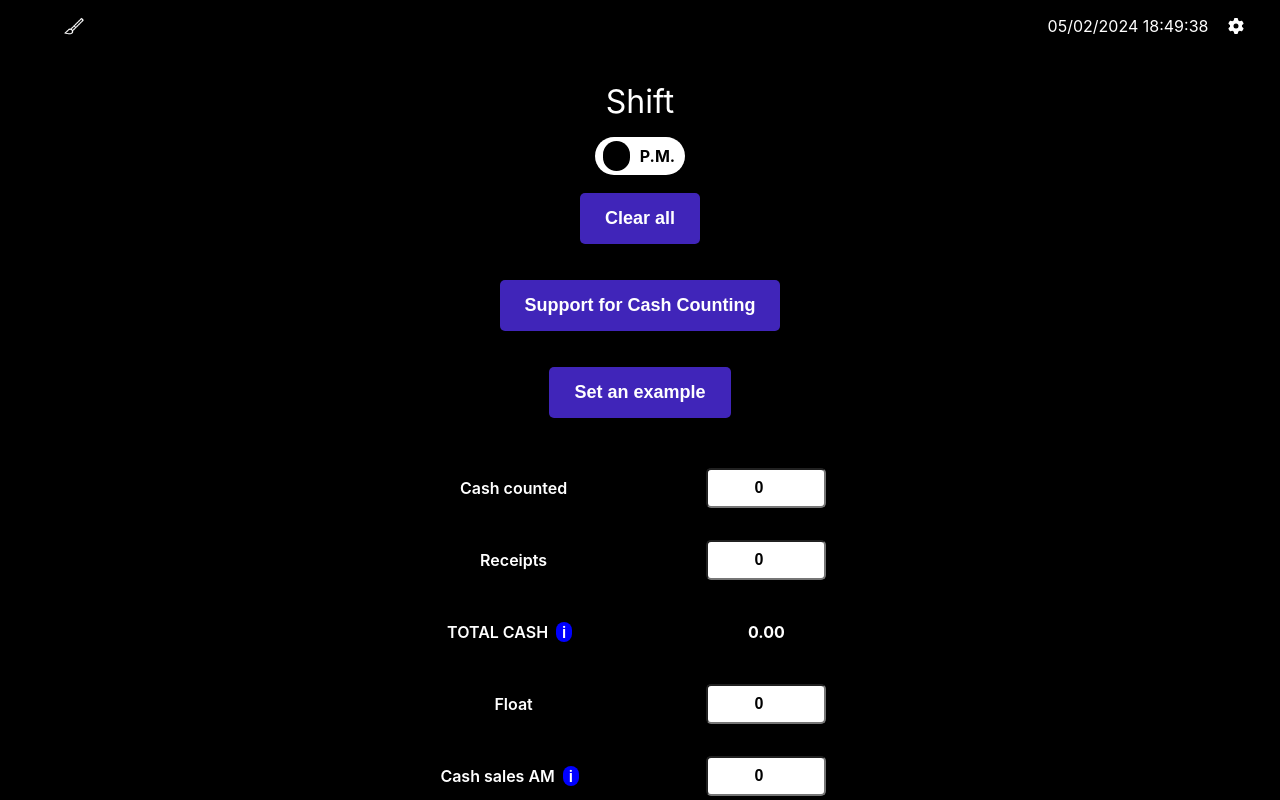
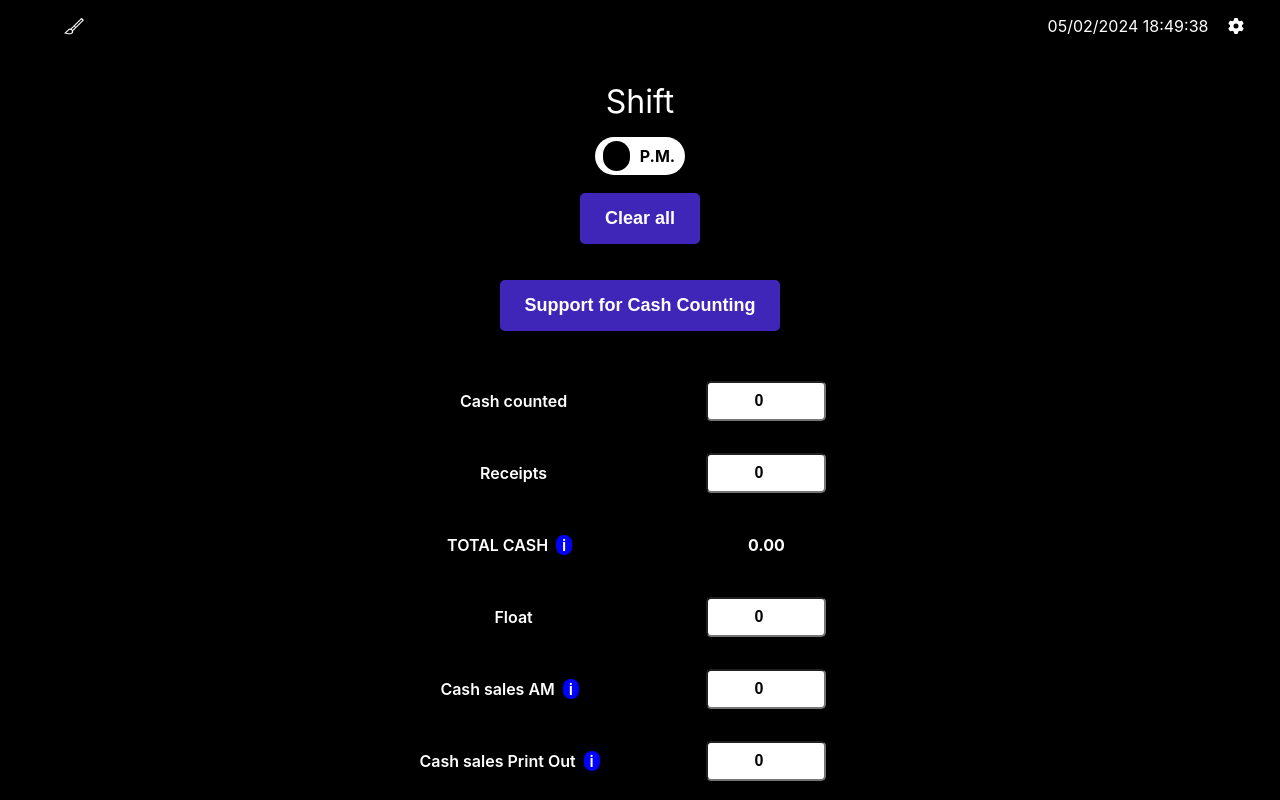
Before and after one commit to manuelcasanova/rmf, a React (Create React App) app in the folder client/: page /pm in a window 1280 px wide. Shown: the top 800 px of the page. Built offline with nearby package versions, Linux system fonts and the light colour scheme; no server answers.

Commit message:
Comment out test

```diff
--- a/client/src/Components/ClosingAM.jsx
+++ b/client/src/Components/ClosingAM.jsx
@@ -12,7 +12,7 @@ import DataComponent from './DataComponents/DataComponent';
 import Colors from './SubComponents/Colors';
 import Navbar from './SubComponents/Navbar';
 import SupportCashCounting from './SubComponents/SupportCashCounting';
-import SetExample from './SubComponents/SetExample';
+// import SetExample from './SubComponents/SetExample';
 import ClearAll from './SubComponents/ClearAll';
 import TotalCash from './SubComponents/TotalCash';
 import PizzaMakingQuestion from './SubComponents/PizzaMakingQuestion';
@@ -83,7 +83,7 @@ export default function ClosingAM() {
 
           <SupportCashCounting />
 
-          <SetExample />
+          {/* <SetExample /> */}
 
           <section className='money'>
 
--- a/client/src/Components/ClosingPM.jsx
+++ b/client/src/Components/ClosingPM.jsx
@@ -11,7 +11,7 @@ import DataComponent from './DataComponents/DataComponent';
 import Colors from "./SubComponents/Colors";
 import Navbar from "./SubComponents/Navbar";
 import SupportCashCounting from './SubComponents/SupportCashCounting';
-import SetExample from './SubComponents/SetExample';
+// import SetExample from './SubComponents/SetExample';
 import ClearAll from "./SubComponents/ClearAll";
 import TotalCash from "./SubComponents/TotalCash";
 import PizzaMakingQuestion from "./SubComponents/PizzaMakingQuestion";
@@ -114,7 +114,7 @@ export default function ClosingPM() {
 
           <SupportCashCounting />
 
-          <SetExample />
+          {/* <SetExample /> */}
 
           <section className='money'>
 
```
